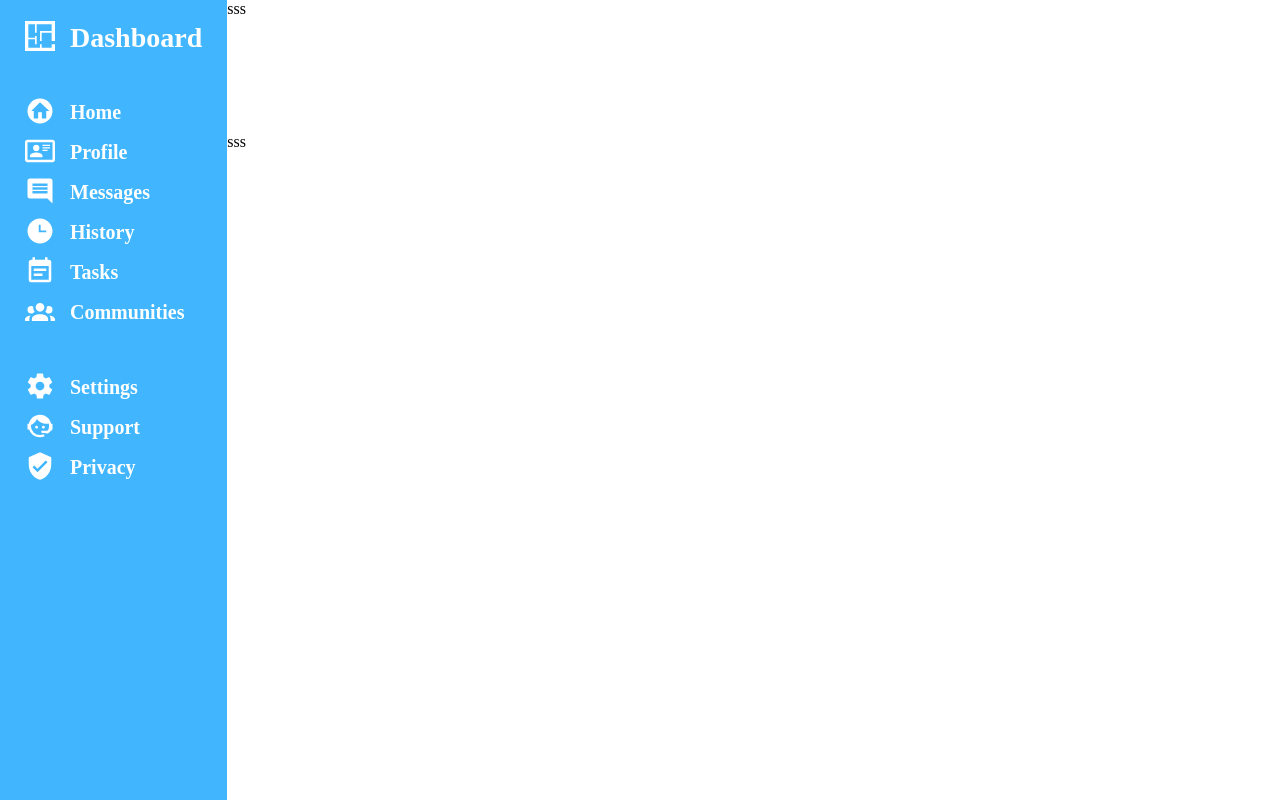
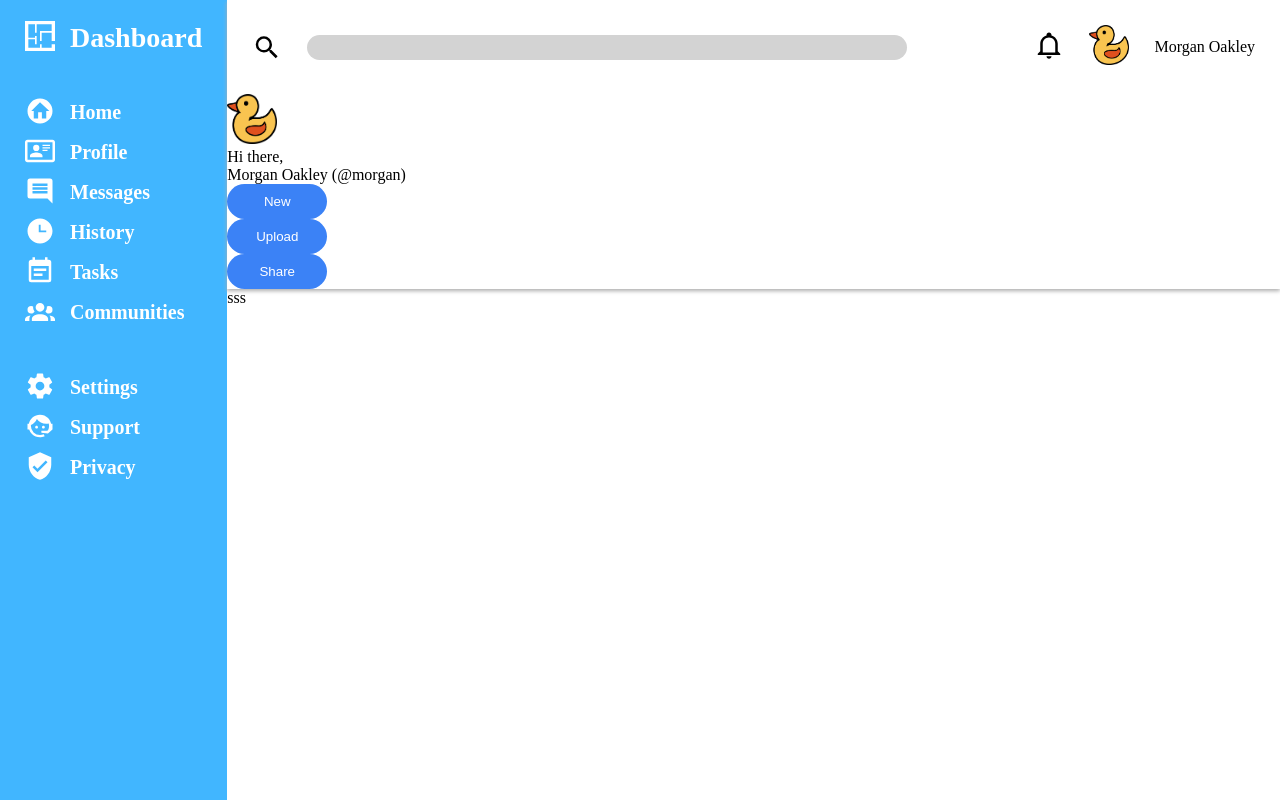
Before and after one commit to Osserc/admin-dashboard, a plain HTML site: page index.html in a window 1280 px wide. Drawn offline with Linux system fonts and the light colour scheme.

Commit message:
Make header base, upper header

```diff
--- a/css/style.css
+++ b/css/style.css
@@ -39,6 +39,46 @@ body {
     font-size: 28px;
 }
 
+.header {
+    box-shadow: 0px 2px 4px rgb(173, 173, 173);
+}
+
+.header-top {
+    display: grid;
+    grid-template-columns: auto auto;
+    justify-content: space-between;
+    padding: 25px;
+}
+
+.search, .shortcuts {
+    display: grid;
+    grid-template-columns: auto auto auto;
+    column-gap: 25px;
+    align-items: center;
+}
+
+#searchbar {
+    appearance: none;
+    width: 600px;
+    background-color: lightgray;
+    border-radius: 25px;
+    padding: 5px;
+    border: none;
+}
+
+.shortcuts {
+    column-gap: 25px;
+}
+
+.h-b-right button {
+    border-radius: 25px;
+    border: none;
+    background-color: #3b82f6;
+    width: 100px;
+    height: 35px;
+    color: white;
+}
+
 .panel {
 
 }
--- a/index.html
+++ b/index.html
@@ -77,7 +77,39 @@
             <div class="label">Privacy</div>
         </div>
     </div>
-    <div class="header">sss</div>
+    <div class="header">
+        <div class="header-top">
+            <div class="search">
+                <div class="icon">
+                    <svg style="width:30px;height:30px" viewBox="0 -2 24 24">
+                        <path fill="currentColor" d="M9.5,3A6.5,6.5 0 0,1 16,9.5C16,11.11 15.41,12.59 14.44,13.73L14.71,14H15.5L20.5,19L19,20.5L14,15.5V14.71L13.73,14.44C12.59,15.41 11.11,16 9.5,16A6.5,6.5 0 0,1 3,9.5A6.5,6.5 0 0,1 9.5,3M9.5,5C7,5 5,7 5,9.5C5,12 7,14 9.5,14C12,14 14,12 14,9.5C14,7 12,5 9.5,5Z" />
+                    </svg>
+                </div>
+                <div class="bar"><input type="search" id="searchbar"></div>
+            </div>
+            <div class="shortcuts">
+                <div class="notifications">
+                    <svg style="width:30px;height:30px" viewBox="0 0 24 24">
+                        <path fill="currentColor" d="M10 21H14C14 22.1 13.1 23 12 23S10 22.1 10 21M21 19V20H3V19L5 17V11C5 7.9 7 5.2 10 4.3V4C10 2.9 10.9 2 12 2S14 2.9 14 4V4.3C17 5.2 19 7.9 19 11V17L21 19M17 11C17 8.2 14.8 6 12 6S7 8.2 7 11V18H17V11Z" />
+                    </svg>
+                </div>
+                <div class="icon"><img src="./images/duck_icon.png" height="40px" width="40px"></div>
+                <div class="name">Morgan Oakley</div>
+            </div>
+        </div>
+        <div class="header-bottom">
+            <div class="h-b-left">
+                <div class="icon"><img src="./images/duck_icon.png" height="50px" width="50px"></div>
+                <div class="greeting">Hi there,</div>
+                <div class="name">Morgan Oakley (@morgan)</div>
+            </div>
+            <div class="h-b-right">
+                <div><button>New</button></div>
+                <div><button>Upload</button></div>
+                <div><button>Share</button></div>
+            </div>
+        </div>
+    </div>
     <div class="panel">sss</div>
 </body>
 </html>
```
Also changed, not shown: images/duck_icon.png (added).
